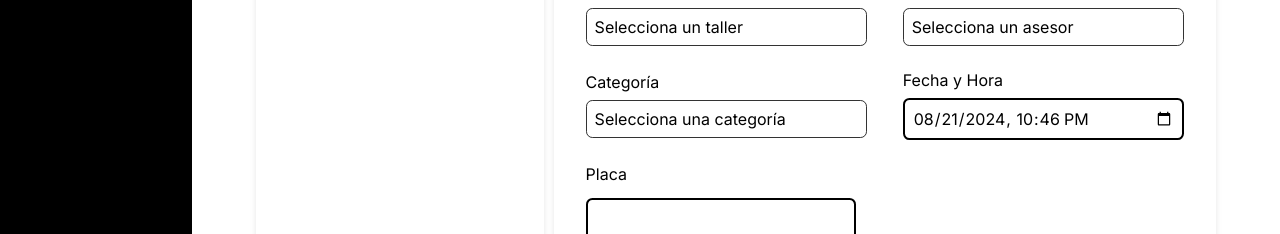
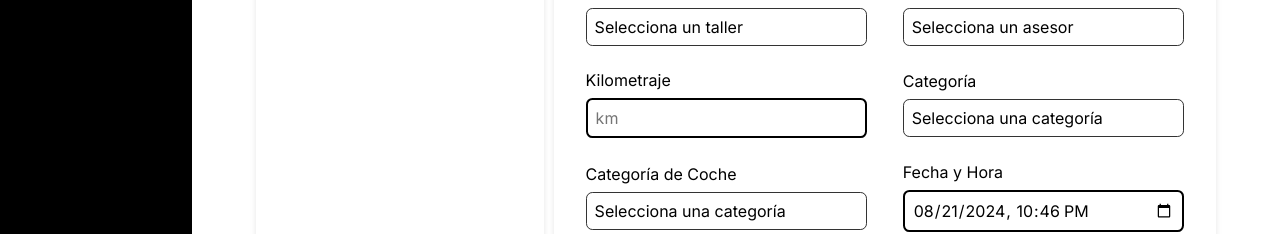
Before and after one commit to IvanMarte2403/ERP-NextJs-For-Hangar1, a Next.js app: page /dashboard in a window 1280 px wide. Both pictures are taken after a click on the button "Nueva Orden". Shown: the part 341-575 px from the top of the page. Built offline with nearby package versions, Linux system fonts and the light colour scheme; no server answers; the database is empty; what @react-pdf/renderer would draw is missing.

Commit message:
fix: Total se actualiza con los abonos otorgados

```diff
--- a/src/app/dashboard/views/OrderDetails.js
+++ b/src/app/dashboard/views/OrderDetails.js
@@ -291,10 +291,10 @@ export default function OrderDetails({ orderId }) {
 
   useEffect(() => {
     if (order && order.inspectionItems) {
-      const updatedTotalAmount = calculateTotalAmount(order.inspectionItems);
+      const updatedTotalAmount = calculateTotalAmount(order.inspectionItems) - abonosSum;
       setTotalAmount(updatedTotalAmount);
     }
-  }, [order]); // Cambiamos la dependencia a 'order'
+  }, [order, abonosSum]); // Cambiamos la dependencia a 'order'
 
   if (!order) {
     return <p>Cargando detalles de la orden...</p>;
--- a/src/app/dashboard/views/OrderDetailsNew.js
+++ b/src/app/dashboard/views/OrderDetailsNew.js
@@ -116,9 +116,11 @@ useEffect(() => {
     const [categoria, setCategoria] = useState('');
     const [fecha, setFecha] = useState('');
     const [placa, setPlaca] = useState('');
+    const [kilometros, setKilometros] = useState('');
+    const [categoria_h, setCategoriaH] = useState('');
 
     const handleCreateOrder = async () => {
-      if (!model || !year || !taller || !inCharge || !categoria || !fecha || !placa) {
+      if (!model || !year || !taller || !inCharge || !categoria || !fecha || !placa || !kilometros || !categoria_h) {
         alert("Por favor, completa todos los campos del formulario");
         return;
       }
@@ -150,6 +152,9 @@ useEffect(() => {
         categoria,
         taller,
         placa_coche: placa,
+        kilometros: parseInt(kilometros),
+        categoria_h: categoria_h,
+
       };
 
       const success = await createOrder(orderData);
@@ -301,11 +306,38 @@ useEffect(() => {
 
 
                 </div>
+
+                {/* Kilometraje / SpeedCenter */}
+                <div className="row-forms">
+                    {/* Input */}
+                    <div className="input">
+                      <p>Kilometraje</p>
+                      <input
+                        type="number"
+                        placeholder="km"
+                        onChange={(e) => setKilometros(e.target.value)}
+                      />
+                    </div>
+                    {/* Input */}
+                    <div className="input">
+                      <p>Categoría</p>
+                      <select
+                          onChange={(e) => setCategoriaH(e.target.value)}
+                        >
+                          <option value="">Selecciona una categoría</option>
+                          <option value="SpeedCenter">SpeedCenter</option>
+                          <option value="PrimeService">PrimeService</option>
+                        </select>
+                    </div>
+
+
+
+                </div>
                 {/* Row Forms */}
                 <div className="row-forms">
                     {/* Input */}
                     <div className="input">
-                      <p>Categoría</p>
+                      <p>Categoría de Coche</p>
                       <select
                         onChange={(e) => setCategoria(e.target.value)}
                       >
```
